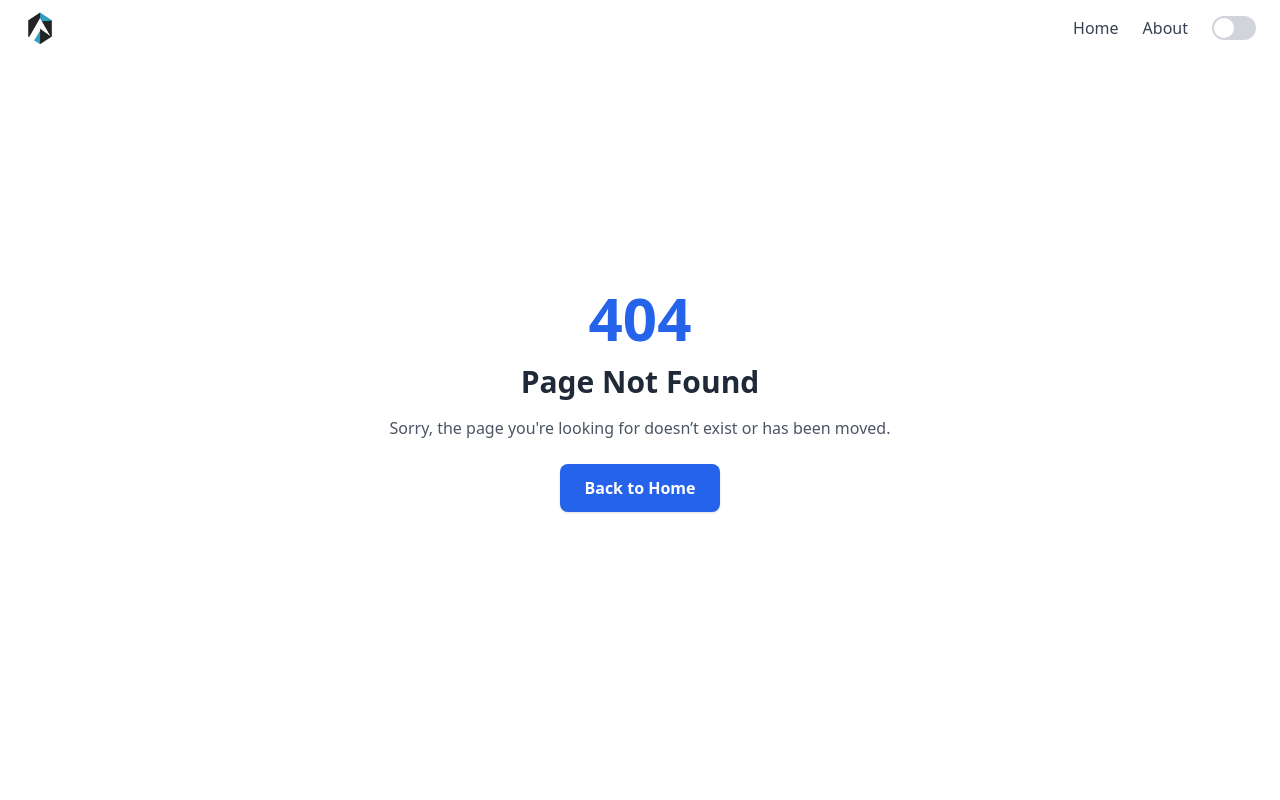
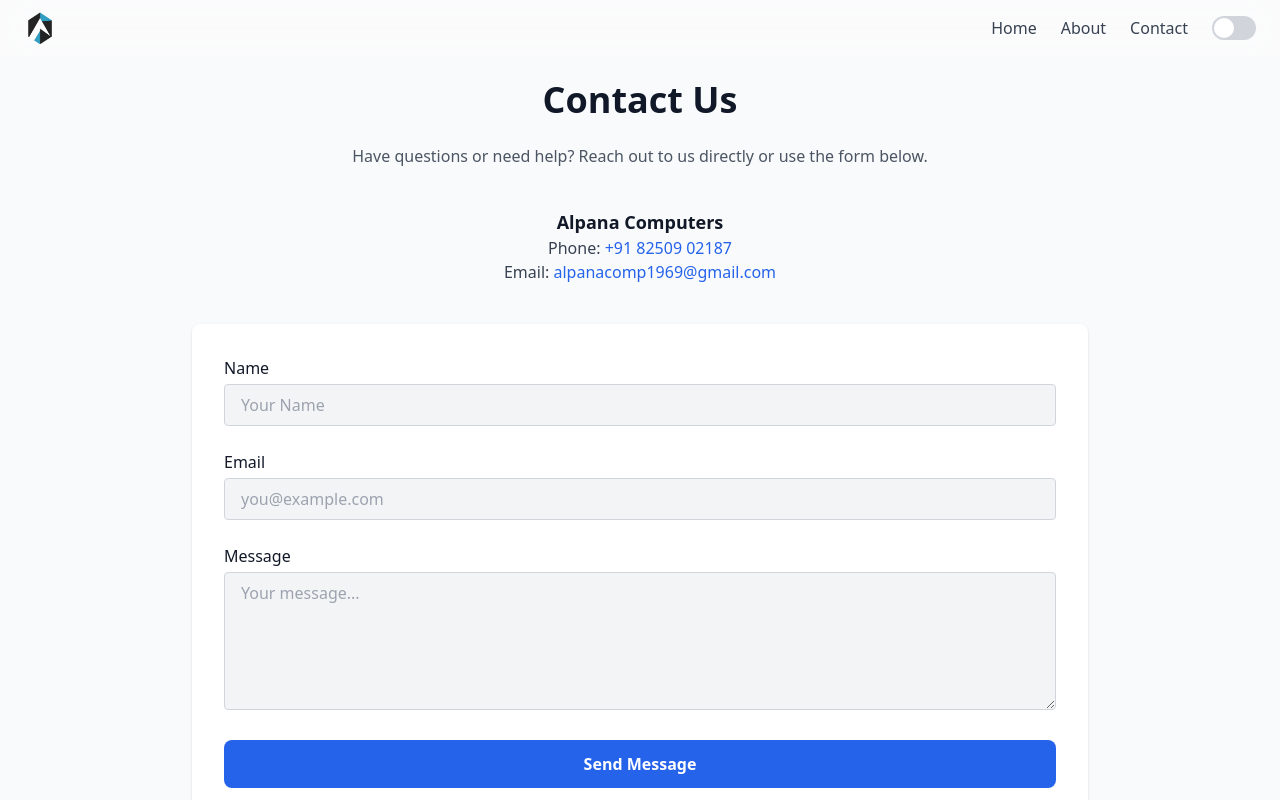
Before and after one commit to alpanacomp/alpanacomp.shop, a React (Create React App) app: page /contact in a window 1280 px wide. Before the commit this address had no page. Shown: the top 800 px of the page. Built offline with nearby package versions, Linux system fonts and the light colour scheme.

Commit message:
add contact page

```diff
--- a/src/components/Navbar.jsx
+++ b/src/components/Navbar.jsx
@@ -25,11 +25,9 @@
 
   return (
     <nav className={`${navbarClasses} px-6 py-3 flex justify-between items-center`}>
-
       {/* Logo + Brand */}
       <div className="flex items-center gap-2">
         <img src="/logo.png" alt="Logo" className="w-8 h-8" />
-
       </div>
 
       {/* Desktop Menu */}
@@ -40,8 +38,10 @@
         <Link to="/about" className="text-gray-700 dark:text-gray-200 hover:underline">
           About
         </Link>
+        <Link to="/contact" className="text-gray-700 dark:text-gray-200 hover:underline">
+          Contact
+        </Link>
 
-                {/* Toggle Switch */}
         {/* Toggle Switch */}
         <label className="relative inline-flex items-center cursor-pointer">
           <input
@@ -59,8 +59,6 @@
             "
           />
         </label>
-
-
       </div>
 
       {/* Mobile Menu Toggle */}
@@ -82,6 +80,10 @@
           <Link to="/about" className="text-gray-700 dark:text-gray-200" onClick={() => setMenuOpen(false)}>
             About
           </Link>
+          <Link to="/contact" className="text-gray-700 dark:text-gray-200" onClick={() => setMenuOpen(false)}>
+            Contact
+          </Link>
+
           {/* Toggle Switch */}
           <label className="inline-flex items-center cursor-pointer">
             <input
@@ -94,9 +96,7 @@
               className="sr-only peer"
             />
             <div className="w-11 h-6 bg-gray-300 rounded-full peer dark:bg-gray-600 peer-checked:bg-blue-600 transition-colors duration-300 relative">
-                            <div
-                                className="absolute top-0.5 left-0.5 bg-white w-5 h-5 rounded-full transition-transform duration-300 peer-checked:translate-x-5"
-                            />
+              <div className="absolute top-0.5 left-0.5 bg-white w-5 h-5 rounded-full transition-transform duration-300 peer-checked:translate-x-5" />
             </div>
           </label>
         </div>
--- a/src/components/Products.jsx
+++ b/src/components/Products.jsx
@@ -1,3 +1,5 @@
+import { useNavigate } from "react-router-dom";
+
 const products = [
   {
     id: 1,
@@ -18,11 +20,13 @@
     name: "Alpana Server Pro",
     image: "/assets/product3.png",
     price: "₹13,499",
-    description: "Designed for creating home server. Intel i5, 16GB RAM, 128+128 GB SSD and 19 inch display.",
+    description: "Designed for home server. Intel i5, 16GB RAM, 128+128 GB SSD and 19 inch display.",
   },
 ];
 
 function Products() {
+  const navigate = useNavigate();
+
   return (
     <section className="py-16 bg-gray-50 dark:bg-gray-900 text-gray-800 dark:text-white px-6">
       <div className="max-w-6xl mx-auto text-center mb-12">
@@ -47,7 +51,10 @@
               <h3 className="text-xl font-semibold mb-2">{product.name}</h3>
               <p className="text-gray-600 dark:text-gray-300 mb-2">{product.description}</p>
               <p className="font-bold text-blue-600 dark:text-blue-400">{product.price}</p>
-              <button className="mt-4 w-full bg-blue-600 dark:bg-blue-500 text-white py-2 rounded hover:opacity-90 transition">
+              <button
+                className="mt-4 w-full bg-blue-600 dark:bg-blue-500 text-white py-2 rounded hover:opacity-90 transition"
+                onClick={() => navigate("/contact")}
+              >
                 View Details
               </button>
             </div>
--- /dev/null
+++ b/src/pages/Contact.jsx
@@ -0,0 +1,63 @@
+import React from "react";
+
+function Contact() {
+  return (
+    <section className="py-20 px-6 bg-gray-50 dark:bg-gray-900 text-gray-900 dark:text-white">
+      <div className="max-w-4xl mx-auto">
+        {/* Page Title */}
+        <h2 className="text-3xl md:text-4xl font-bold mb-6 text-center">
+          Contact Us
+        </h2>
+        <p className="mb-10 text-center text-gray-600 dark:text-gray-300">
+          Have questions or need help? Reach out to us directly or use the form below.
+        </p>
+
+        {/* Contact Details */}
+        <div className="mb-10 text-center">
+          <p className="text-lg font-semibold">Alpana Computers</p>
+          <p className="text-gray-700 dark:text-gray-300">Phone: <a href="tel:+918250902187" className="text-blue-600 dark:text-blue-400 hover:underline">+91 82509 02187</a></p>
+          <p className="text-gray-700 dark:text-gray-300">Email: <a href="mailto:alpanacomp1969@gmail.com" className="text-blue-600 dark:text-blue-400 hover:underline">alpanacomp1969@gmail.com</a></p>
+        </div>
+
+        {/* Contact Form */}
+        <form className="grid gap-6 bg-white dark:bg-gray-800 p-8 rounded-lg shadow">
+          <div>
+            <label className="block mb-1 font-medium">Name</label>
+            <input
+              type="text"
+              placeholder="Your Name"
+              className="w-full px-4 py-2 rounded border border-gray-300 dark:border-gray-600 bg-gray-100 dark:bg-gray-700 focus:outline-none focus:ring-2 focus:ring-blue-500"
+            />
+          </div>
+
+          <div>
+            <label className="block mb-1 font-medium">Email</label>
+            <input
+              type="email"
+              placeholder="you@example.com"
+              className="w-full px-4 py-2 rounded border border-gray-300 dark:border-gray-600 bg-gray-100 dark:bg-gray-700 focus:outline-none focus:ring-2 focus:ring-blue-500"
+            />
+          </div>
+
+          <div>
+            <label className="block mb-1 font-medium">Message</label>
+            <textarea
+              rows="5"
+              placeholder="Your message..."
+              className="w-full px-4 py-2 rounded border border-gray-300 dark:border-gray-600 bg-gray-100 dark:bg-gray-700 focus:outline-none focus:ring-2 focus:ring-blue-500"
+            />
+          </div>
+
+          <button
+            type="submit"
+            className="w-full bg-blue-600 hover:bg-blue-700 dark:bg-blue-500 text-white font-semibold py-3 rounded-lg transition"
+          >
+            Send Message
+          </button>
+        </form>
+      </div>
+    </section>
+  );
+}
+
+export default Contact;
--- a/src/routes/AppRoutes.jsx
+++ b/src/routes/AppRoutes.jsx
@@ -2,12 +2,14 @@
 import Home from "../pages/Home";
 import About from "../pages/About";
 import NotFound from "../pages/NotFound";
+import Contact from "../pages/Contact";
 
 function AppRoutes() {
   return (
     <Routes>
       <Route path="/" element={<Home />} />
       <Route path="/about" element={<About />} />
+      <Route path="/contact" element={<Contact />} />
       <Route path="*" element={<NotFound />} />
     </Routes>
   );
```
Lines whose indentation alone changed are shown as unchanged.
